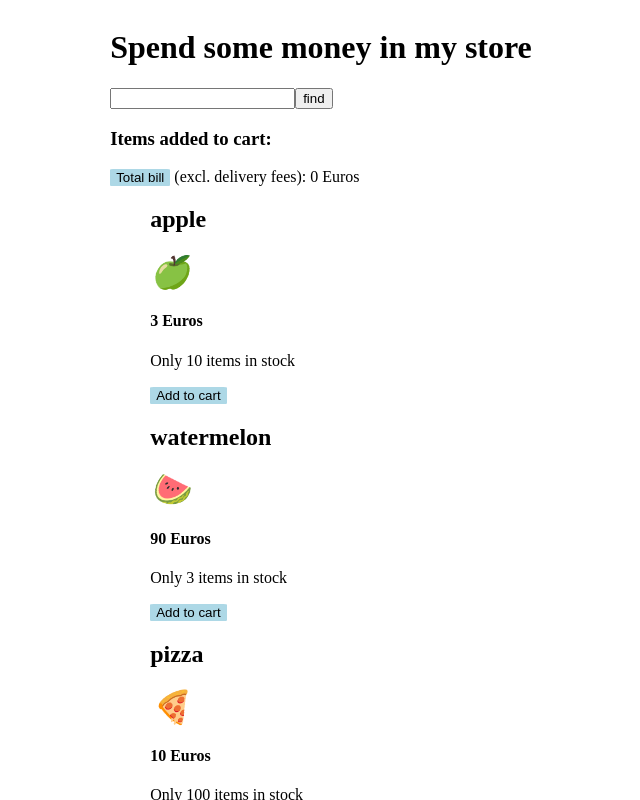
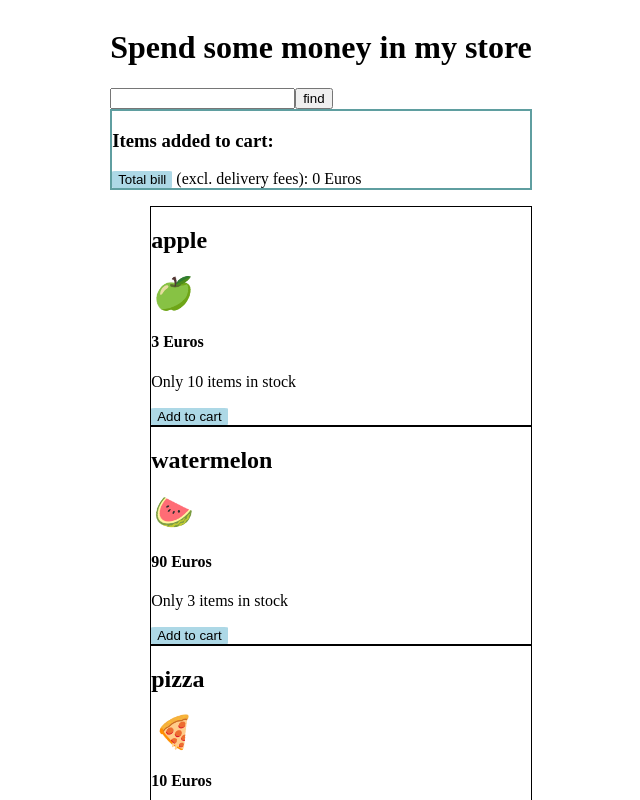
Before and after one commit to VivianeBusch-Wallace/online-shop, a React (Create React App) app: page / in a window 1280 px wide. Shown: the top 800 px of the page, without its empty margins (319-959 px from the left). Built offline with nearby package versions, Linux system fonts and the light colour scheme.

Commit message:
added some borders

```diff
--- a/src/components/ProductCatalogue.js
+++ b/src/components/ProductCatalogue.js
@@ -24,7 +24,7 @@ const ProductList = ({ data }) => {
     <React.Fragment>
       <div className="cart-wrapper">
         <h3>Items added to cart:</h3>
-        <div className="cart-items">{cart.join(", ")}</div>
+        {/* <div className="cart-items">{cart.join(", ")}</div> */}
         <button onClick={calculateTotal}>Total bill</button>
         <span> (excl. delivery fees): {totalBill} Euros</span>
       </div>
--- a/src/scss/main.scss
+++ b/src/scss/main.scss
@@ -24,6 +24,13 @@ img {
   width: 20rem;
 }
 
+.cart-wrapper {
+  border: cadetblue 2px solid;
+}
 .cart-items {
   background-color: bisque;
 }
+
+.products-wrapper {
+  border: 1px black solid;
+}
```
